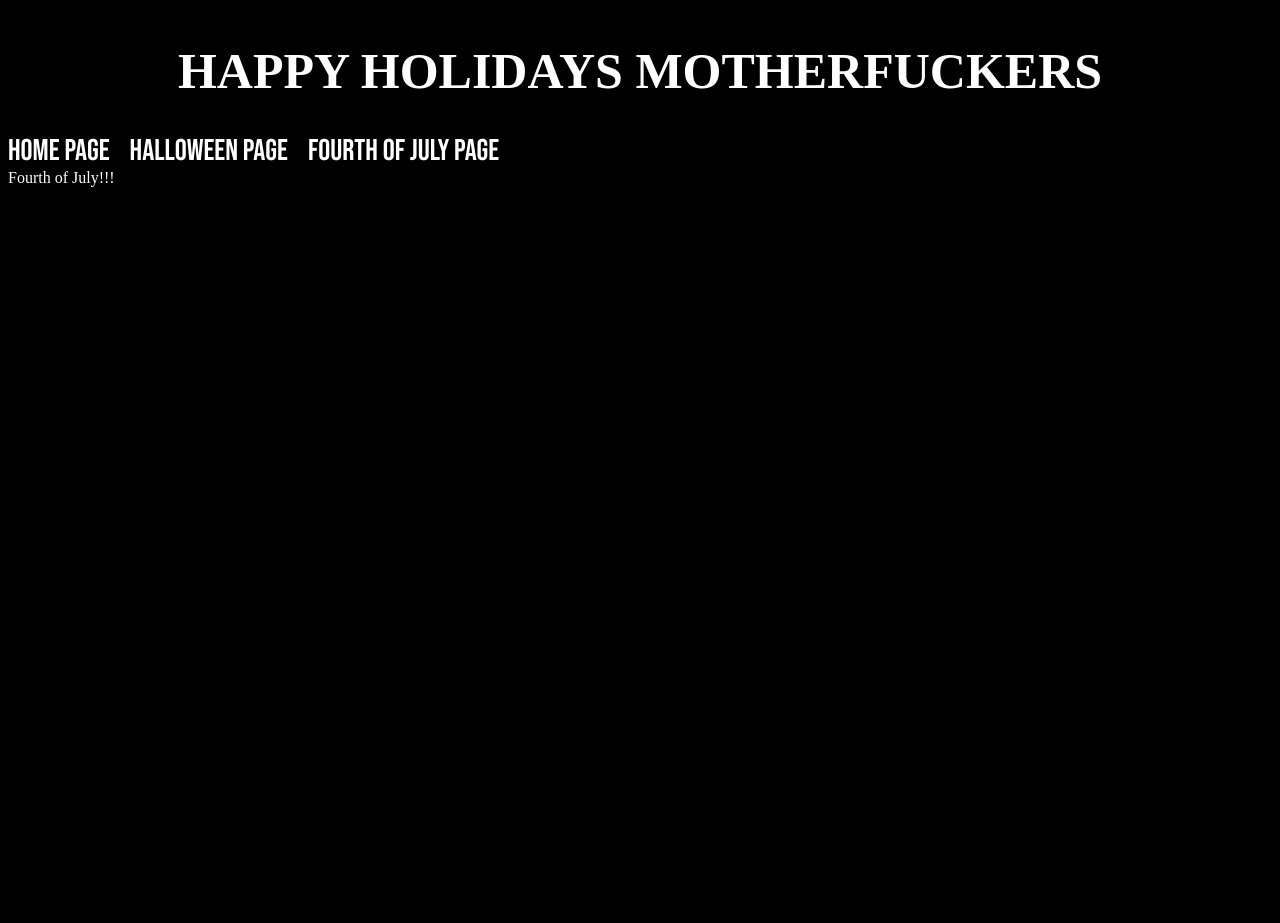
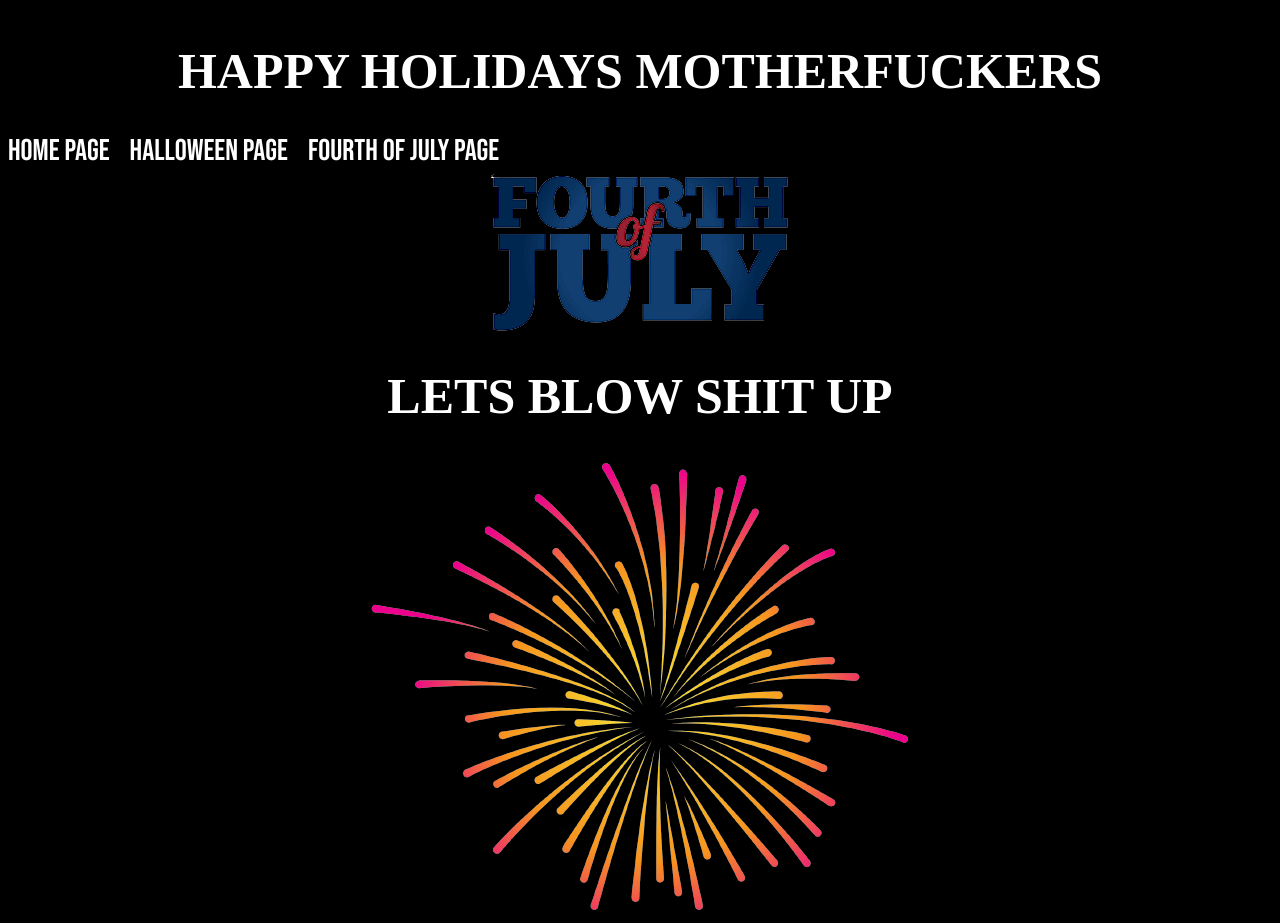
Before and after one commit to nikihite/react-ui-template, a React app: page /fourthjuly in a window 1280 px wide. Before the commit the page ends 816 px from the top, so only its background shows below. Built offline with nearby package versions, Linux system fonts and the light colour scheme; a web font is replaced by a local one.

Commit message:
added fourth of july page

```diff
--- a/src/components/FourthJuly/FourthJuly.jsx
+++ b/src/components/FourthJuly/FourthJuly.jsx
@@ -1,5 +1,13 @@
 export default function FourthJuly() {
   return (
-    <div>Fourth of July!!!</div>
+    <div>
+      <section>
+        <img src="/julyFourth.png"/>
+      </section>
+      <h1>LETS BLOW SHIT UP</h1>
+      <section>
+        <img src="/fireWorks.png"/>
+      </section>
+    </div>
   );
 }
```
Also changed, not shown: public/fireWorks.png (added), public/julyFourth.png (added).
